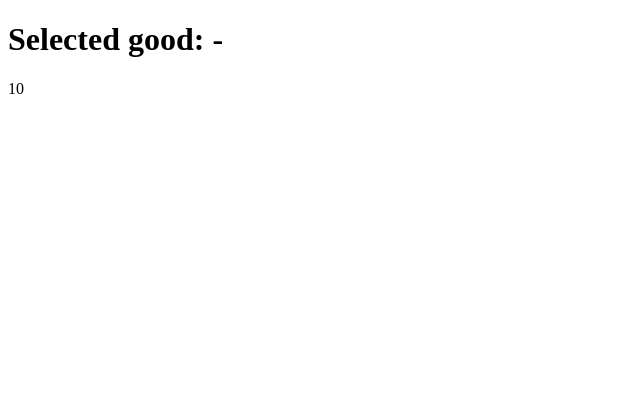
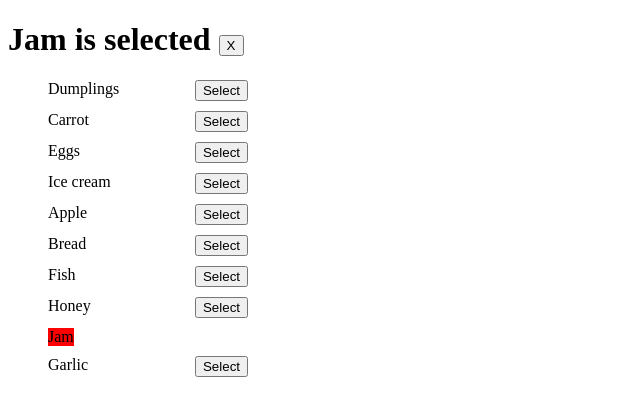
Before and after one commit to mate-academy/react_goods-selector, a React (Create React App) app: page / in a window 1280 px wide. Shown: the top 416 px of the page, without its empty margins (0-640 px from the left). Built offline with nearby package versions, Linux system fonts and the light colour scheme; the HTML template or start-up script is replaced by a standard one.

Commit message:
without advanced task

```diff
--- a/src/App.js
+++ b/src/App.js
@@ -14,11 +14,75 @@ const goodsFromServer = [
   'Garlic',
 ];
 
-const App = () => (
-  <div className="App">
-    <h1>Selected good: -</h1>
-    {goodsFromServer.length}
-  </div>
-);
+class App extends React.Component {
+  state = {
+    selectedGoods: ['Jam'],
+  }
+
+  chooseTitle = () => {
+    const { selectedGoods } = this.state;
+
+    switch (selectedGoods.length) {
+      case 0:
+        return 'No goods selected';
+
+      case 1:
+        return `${selectedGoods[0]} is selected`;
+
+      default:
+        return `${selectedGoods.slice(0, -1).join(', ')} and ${
+          selectedGoods.slice(-1)} are selected`;
+    }
+  }
+
+  clearSelectedGoods = () => {
+    this.setState({ selectedGoods: [] });
+  }
+
+  selectGood = good => () => {
+    this.setState(state => (
+      { selectedGoods: [...state.selectedGoods, good] }
+    ));
+  }
+
+  render() {
+    const { selectedGoods } = this.state;
+
+    return (
+      <div className="App">
+        <h1>
+          {this.chooseTitle()}
+          {' '}
+          <button
+            className={selectedGoods.length ? null : 'invisible'}
+            type="button"
+            onClick={this.clearSelectedGoods}
+          >
+            X
+          </button>
+        </h1>
+
+        <ul className="list">
+          {goodsFromServer.map(good => (
+            <li
+              className={selectedGoods.includes(good) ? 'selected' : 'flex'}
+              key={good}
+            >
+              <span>{good}</span>
+              {' '}
+              <button
+                className={selectedGoods.includes(good) ? 'invisible' : null}
+                type="button"
+                onClick={this.selectGood(good)}
+              >
+                Select
+              </button>
+            </li>
+          ))}
+        </ul>
+      </div>
+    );
+  }
+}
 
 export default App;
--- a/src/App.scss
+++ b/src/App.scss
@@ -1 +1,21 @@
-// styles go here
+.selected {
+  background-color: red;
+  width: max-content;
+}
+
+.list {
+  list-style: none;
+  display: flex;
+  flex-direction: column;
+  gap: 10px;
+}
+
+.invisible {
+  display: none;
+}
+
+.flex {
+  display: flex;
+  justify-content: space-between;
+  width: 200px;
+}
```
